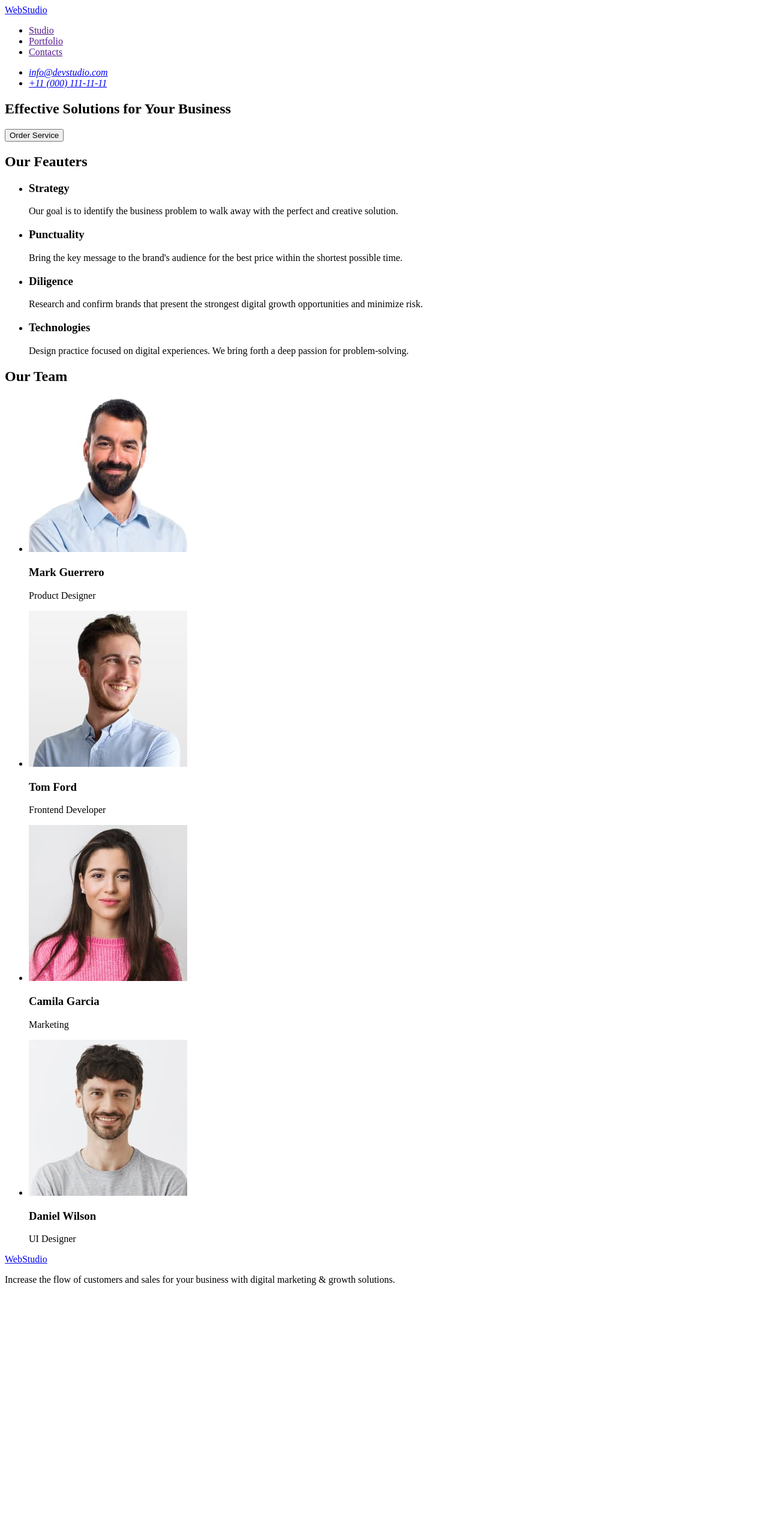
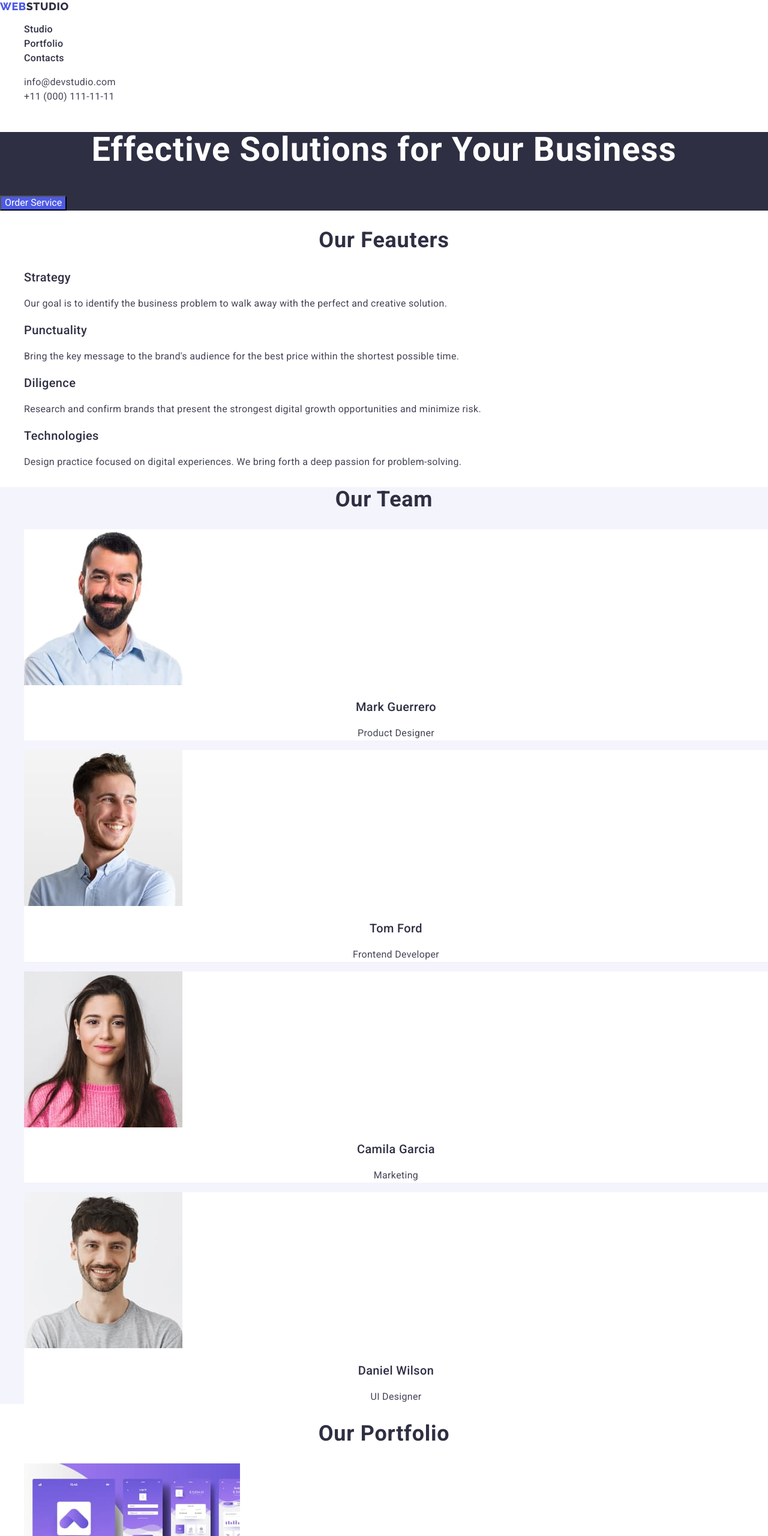
Before and after one commit to Yarik-Litvinenko/goit-markup-hw-02, a plain HTML site: page index.html in a window 1280 px wide. Shown: the top 2560 px of the page at 60% size. Before the commit the page ends 2158 px from the top, so only its background shows below. Drawn offline with nearby package versions, Linux system fonts and the light colour scheme.

Commit message:
Version 1

```diff
--- /dev/null
+++ b/css/styles.css
@@ -0,0 +1,194 @@
+body {
+  color: #434455;
+  background-color: #fff;
+
+  font-family: 'Roboto', sans-serif;
+}
+
+ul {
+  list-style-type: none;
+}
+a {
+  text-decoration: none;
+}
+
+/* * header */
+.logo {
+  color: #4d5ae5;
+
+  font-family: 'Raleway', sans-serif;
+  font-size: 18px;
+  font-weight: 700;
+  line-height: 1.17; /* 116.667% */
+  letter-spacing: 0.54px;
+  text-transform: uppercase;
+}
+.logo-accent {
+  color: #2e2f42;
+}
+.nav-link {
+  color: #2e2f42;
+
+  font-size: 16px;
+  font-weight: 500;
+  line-height: 1.5; /* 150% */
+  letter-spacing: 0.32px;
+}
+.nav-link:hover,
+.nav-link:focus {
+  color: #404bbf;
+}
+.address {
+  font-style: normal;
+}
+.address-link {
+  color: #434455;
+
+  font-size: 16px;
+  line-height: 1.5; /* 150% */
+  letter-spacing: 0.32px;
+}
+.address-link:hover,
+.address-link:focus {
+  color: #404bbf;
+}
+/* * main */
+/* ^ hero-section */
+.hero-section {
+  background-color: #2e2f42;
+}
+.hero-tittle {
+  color: #fff;
+  text-align: center;
+
+  font-size: 56px;
+  font-weight: 700;
+  line-height: 1.07; /* 107.143% */
+  letter-spacing: 1.12px;
+}
+.hero-button {
+  color: #ffffff;
+  background-color: #4d5ae5;
+}
+.hero-button:hover,
+.hero-button:focus {
+  background-color: #404bbf;
+}
+
+/* ^ feauters-section */
+.feauters-core-tittle {
+  color: #2e2f42;
+  text-align: center;
+
+  font-size: 36px;
+  font-weight: 700;
+  line-height: 1.11; /* 111.111% */
+  letter-spacing: 0.72px;
+  text-transform: capitalize;
+}
+.feauters-second-tittle {
+  color: #2e2f42;
+
+  font-size: 20px;
+  font-weight: 500;
+  line-height: 1.2; /* 120% */
+  letter-spacing: 0.4px;
+}
+.feauters-text {
+  color: #434455;
+
+  font-size: 16px;
+  line-height: 1.5; /* 150% */
+  letter-spacing: 0.32px;
+}
+
+/* ^ ourteam-section */
+.ourteam-section {
+  background-color: #f4f4fd;
+}
+.team-tittle {
+  color: #2e2f42;
+  text-align: center;
+
+  font-family: Roboto;
+  font-size: 36px;
+  font-style: normal;
+  font-weight: 700;
+  line-height: 40px; /* 111.111% */
+  letter-spacing: 0.72px;
+  text-transform: capitalize;
+}
+.team-item {
+  background-color: #fff;
+}
+.team-second-tittle {
+  color: #2e2f42;
+  text-align: center;
+
+  font-size: 20px;
+  font-weight: 500;
+  line-height: 1.2; /* 120% */
+  letter-spacing: 0.4px;
+}
+.team-text {
+  color: #434455;
+  text-align: center;
+
+  font-size: 16px;
+  line-height: 1.5; /* 150% */
+  letter-spacing: 0.32px;
+}
+
+/* ^ portfolio-section */
+.portf-tittle {
+  color: var(--NAVY-BLUE, #2e2f42);
+  text-align: center;
+
+  font-size: 36px;
+  font-weight: 700;
+  line-height: 1.11; /* 111.111% */
+  letter-spacing: 0.72px;
+  text-transform: capitalize;
+}
+.portf-item {
+}
+.portf-second-tittle {
+  color: #2e2f42;
+
+  font-size: 20px;
+  font-weight: 500;
+  line-height: 1.2; /* 120% */
+  letter-spacing: 0.4px;
+}
+.portf-text {
+  color: #434455;
+
+  font-size: 16px;
+  line-height: 1.5; /* 150% */
+  letter-spacing: 0.32px;
+}
+
+/* * footer */
+.footer {
+  background-color: #2e2f42;
+}
+.footer-logo {
+  color: #4d5ae5;
+
+  font-family: Raleway;
+  font-size: 18px;
+  font-weight: 700;
+  line-height: 1.17; /* 116.667% */
+  letter-spacing: 0.54px;
+  text-transform: uppercase;
+}
+.footer-logo-accent {
+  color: #f4f4fd;
+}
+.footer-text {
+  color: var(--CLOUD, #f4f4fd);
+
+  font-size: 16px;
+  line-height: 1.5; /* 150% */
+  letter-spacing: 0.32px;
+}
--- a/index.html
+++ b/index.html
@@ -4,60 +4,84 @@
     <meta charset="UTF-8" />
     <meta name="viewport" content="width=device-width, initial-scale=1.0" />
     <title>Document</title>
+    <link
+      rel="stylesheet"
+      href="https://cdnjs.cloudflare.com/ajax/libs/modern-normalize/2.0.0/modern-normalize.css"
+      integrity="sha512-gA2Bvu0/hw4oj0Lp8ZHjK+o3S4BE5m8d/wNVy6ktKLhHKPpWLQwv9ixzuWirWOakoJqlBdePq2NhoCaUOQ5npQ=="
+      crossorigin="anonymous"
+      referrerpolicy="no-referrer"
+    />
+    <link rel="stylesheet" href="./css/styles.css" />
+    <link rel="preconnect" href="https://fonts.googleapis.com" />
+    <link rel="preconnect" href="https://fonts.gstatic.com" crossorigin />
+    <link
+      href="https://fonts.googleapis.com/css2?family=Raleway:wght@800&family=Roboto:wght@400;500;700;900&display=swap"
+      rel="stylesheet"
+    />
   </head>
   <body>
     <!-- * header -->
     <header>
       <nav>
-        <a href="./index.html">WebStudio</a>
+        <a class="logo" href="./index.html"
+          >Web<span class="logo-accent">Studio</span></a
+        >
         <ul>
-          <li><a href="">Studio</a></li>
-          <li><a href="">Portfolio</a></li>
-          <li><a href="">Contacts</a></li>
+          <li><a class="nav-link" href="">Studio</a></li>
+          <li><a class="nav-link" href="">Portfolio</a></li>
+          <li><a class="nav-link" href="">Contacts</a></li>
         </ul>
       </nav>
-      <address>
+      <address class="address">
         <ul>
-          <li><a href="mailto:info@devstudio.com">info@devstudio.com</a></li>
-          <li><a href="tel:+110001111111">+11 (000) 111-11-11</a></li>
+          <li>
+            <a class="address-link" href="mailto:info@devstudio.com"
+              >info@devstudio.com</a
+            >
+          </li>
+          <li>
+            <a class="address-link" href="tel:+110001111111"
+              >+11 (000) 111-11-11</a
+            >
+          </li>
         </ul>
       </address>
     </header>
     <!-- * main -->
     <main>
       <!-- ^ hero-section -->
-      <section>
-        <h1>Effective Solutions for Your Business</h1>
-        <button type="button">Order Service</button>
+      <section class="hero-section">
+        <h1 class="hero-tittle">Effective Solutions for Your Business</h1>
+        <button class="hero-button" type="button">Order Service</button>
       </section>
       <!-- ^ feauters-section -->
       <section>
-        <h2>Our Feauters</h2>
+        <h2 class="feauters-core-tittle">Our Feauters</h2>
         <ul>
           <li>
-            <h3>Strategy</h3>
-            <p>
+            <h3 class="feauters-second-tittle">Strategy</h3>
+            <p class="feauters-text">
               Our goal is to identify the business problem to walk away with the
               perfect and creative solution.
             </p>
           </li>
           <li>
-            <h3>Punctuality</h3>
-            <p>
+            <h3 class="feauters-second-tittle">Punctuality</h3>
+            <p class="feauters-text">
               Bring the key message to the brand's audience for the best price
               within the shortest possible time.
             </p>
           </li>
           <li>
-            <h3>Diligence</h3>
-            <p>
+            <h3 class="feauters-second-tittle">Diligence</h3>
+            <p class="feauters-text">
               Research and confirm brands that present the strongest digital
               growth opportunities and minimize risk.
             </p>
           </li>
           <li>
-            <h3>Technologies</h3>
-            <p>
+            <h3 class="feauters-second-tittle">Technologies</h3>
+            <p class="feauters-text">
               Design practice focused on digital experiences. We bring forth a
               deep passion for problem-solving.
             </p>
@@ -65,56 +89,124 @@
         </ul>
       </section>
       <!-- ^ ourteam-section -->
-      <section>
-        <h2>Our Team</h2>
+      <section class="ourteam-section">
+        <h2 class="team-tittle">Our Team</h2>
         <ul>
-          <li>
+          <li class="team-item">
             <img
               src="./images/markguerrero.jpg"
               alt="Product Designer Mark Guerrero"
               width="264"
               height="260"
             />
-            <h3>Mark Guerrero</h3>
-            <p>Product Designer</p>
+            <h3 class="team-second-tittle">Mark Guerrero</h3>
+            <p class="team-text">Product Designer</p>
           </li>
-          <li>
+          <li class="team-item">
             <img
               src="./images/tomford.jpg"
               alt="Frontend Developer Tom Ford"
               width="264"
               height="260"
             />
-            <h3>Tom Ford</h3>
-            <p>Frontend Developer</p>
+            <h3 class="team-second-tittle">Tom Ford</h3>
+            <p class="team-text">Frontend Developer</p>
           </li>
-          <li>
+          <li class="team-item">
             <img
               src="./images/camilagarcia.jpg"
               alt="Marketing Camila Garcia"
               width="264"
               height="260"
             />
-            <h3>Camila Garcia</h3>
-            <p>Marketing</p>
+            <h3 class="team-second-tittle">Camila Garcia</h3>
+            <p class="team-text">Marketing</p>
           </li>
-          <li>
+          <li class="team-item">
             <img
               src="./images/danielwilson.jpg"
               alt="UI Designer Daniel Wilson"
               width="264"
               height="260"
             />
-            <h3>Daniel Wilson</h3>
-            <p>UI Designer</p>
+            <h3 class="team-second-tittle">Daniel Wilson</h3>
+            <p class="team-text">UI Designer</p>
+          </li>
+        </ul>
+      </section>
+      <!-- ^ portfolio-section -->
+      <section>
+        <h2 class="portf-tittle">Our Portfolio</h2>
+        <ul>
+          <li class="portf-item">
+            <img
+              src="./images/bankingapp.jpg"
+              alt="Banking App"
+              width="360"
+              height="300"
+            />
+            <h3 class="portf-second-tittle">Banking App</h3>
+            <p class="portf-text">App</p>
+          </li>
+          <li class="portf-item">
+            <img
+              src="./images/cashless.jpg"
+              alt="Cashless Payment"
+              width="360"
+              height="300"
+            />
+            <h3 class="portf-second-tittle">Cashless Payment</h3>
+            <p class="portf-text">Marketing</p>
+          </li>
+          <li class="portf-item">
+            <img
+              src="./images/meditation.jpg"
+              alt="Meditation App"
+              width="360"
+              height="300"
+            />
+            <h3 class="portf-second-tittle">Meditation App</h3>
+            <p class="portf-text">App</p>
+          </li>
+          <li class="portf-item">
+            <img
+              src="./images/taxi.jpg"
+              alt="Taxi Service"
+              width="360"
+              height="300"
+            />
+            <h3 class="portf-second-tittle">Taxi Service</h3>
+            <p class="portf-text">Marketing</p>
+          </li>
+          <li class="portf-item">
+            <img
+              src="./images/illustrations.jpg"
+              alt="Screen Illustrations"
+              width="360"
+              height="300"
+            />
+            <h3 class="portf-second-tittle">Screen Illustrations</h3>
+            <p class="portf-text">Design</p>
+          </li>
+          <li class="portf-item">
+            <img
+              src="./images/courses.jpg"
+              alt="Online Courses"
+              width="360"
+              height="300"
+            />
+            <h3 class="portf-second-tittle">Online Courses</h3>
+            <p class="portf-text">Marketing</p>
           </li>
         </ul>
       </section>
     </main>
     <!-- * footer -->
-    <footer>
-      <a href="/">WebStudio</a>
-      <p>
+    <footer class="footer">
+      <a class="footer-logo" href="./index.html"
+        >Web<span class="footer-logo-accent">Studio</span></a
+      >
+      <p class="footer-text">
         Increase the flow of customers and sales for your business with digital
         marketing & growth solutions.
       </p>
```
Also changed, not shown: images/bankingapp.jpg (added), images/cashless.jpg (added), images/courses.jpg (added), images/illustrations.jpg (added), images/meditation.jpg (added), images/taxi.jpg (added).
